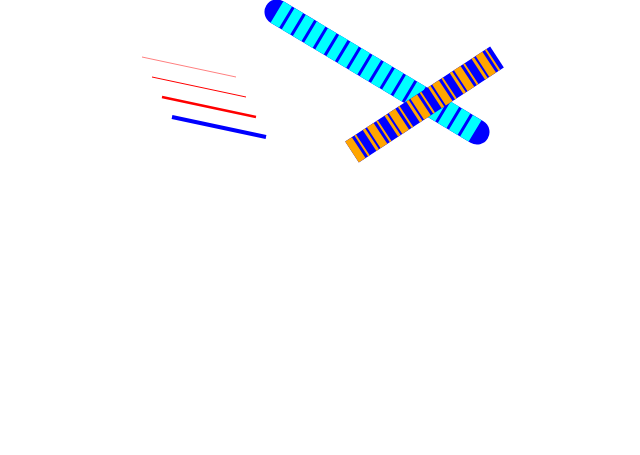
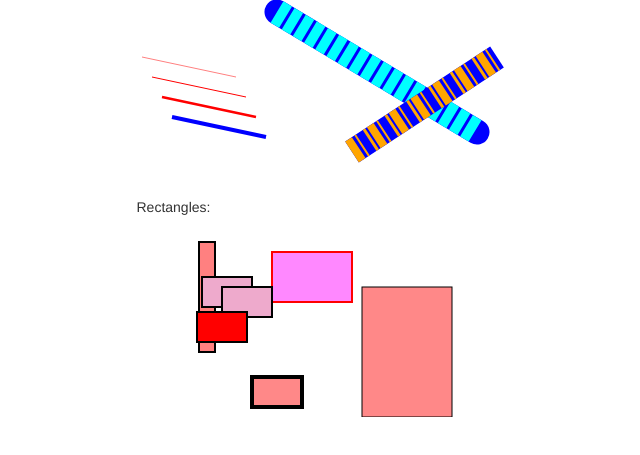
Before and after one commit to DarthKipsu/JS-training, a plain HTML site: page 04-svg/shapes/index.html in a window 1280 px wide. Shown: the part 93-548 px from the top of the page, without its empty margins (191-831 px from the left). Drawn offline with nearby package versions, Linux system fonts and the light colour scheme.

Commit message:
add rectangles

```diff
--- a/04-svg/shapes/index.html
+++ b/04-svg/shapes/index.html
@@ -18,5 +18,11 @@
         <div><img src="simple-lines.svg" /></div>
       </div>
     </div>
+    <div class="row">
+      <div class="col-md-6 col-md-offset-3">
+        <div>Rectangles:</div>
+        <div><img src="rectangles.svg" /></div>
+      </div>
+    </div>
   </body>
 </html>
```
Also changed, not shown: 04-svg/shapes/rectangles.svg (added).
